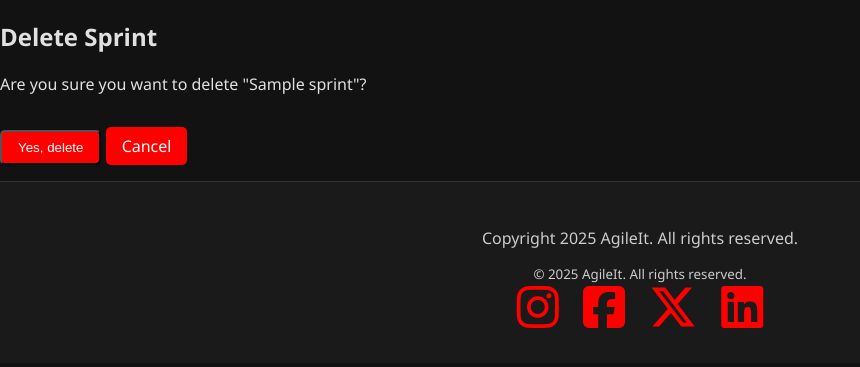
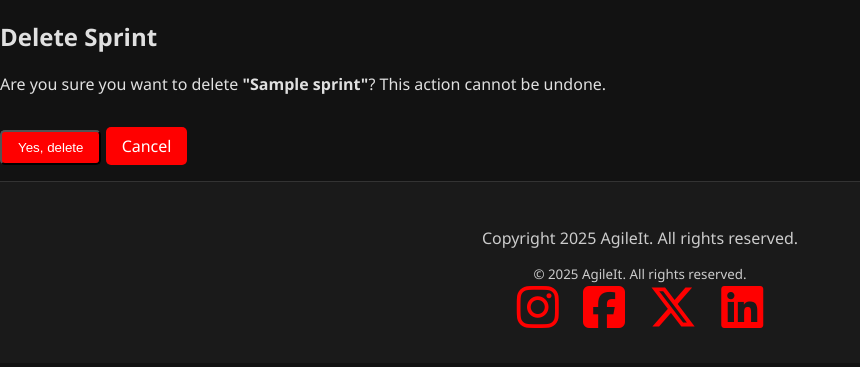
Before and after one commit to JoshThould/AgileIt, a Django app: template sprints/templates/sprints/sprint_confirm_delete.html in a window 1280 px wide. Shown: the part 88-455 px from the top of the page, without its empty margins (0-860 px from the left). Run offline with Django 4.2, Linux system fonts and the light colour scheme; the template is opened without the code that fills it: values that come from a table or form of the project are taken from there, others are empty; tables that the repository leaves empty hold one stand-in row (values such as "Sample post"); some libraries are stand-ins or nearby versions.

Commit message:
Refactor confirm delete template: enhance alert display for delete confirmation

```diff
--- a/sprints/templates/sprints/sprint_confirm_delete.html
+++ b/sprints/templates/sprints/sprint_confirm_delete.html
@@ -4,7 +4,11 @@
 
 {% block content %}
   <h2>Delete Sprint</h2>
-  <p>Are you sure you want to delete "{{ sprint.title }}"?</p>
+
+  <div class="alert alert-warning" role="alert">
+    <p>Are you sure you want to delete <strong>"{{ sprint.title }}"</strong>? This action cannot be undone.</p>
+  </div>
+
   <form method="post">
     {% csrf_token %}
     <button type="submit" class="btn btn-danger">Yes, delete</button>
```
